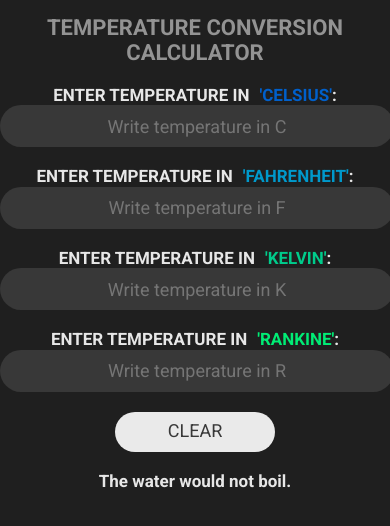
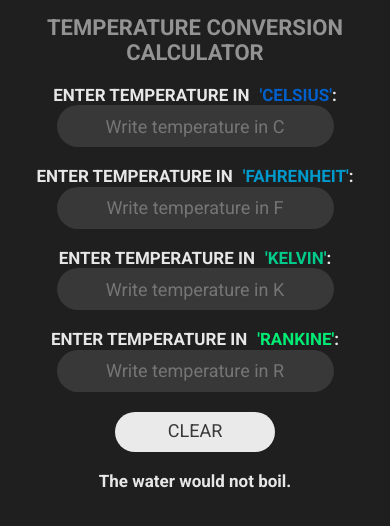
Before and after one commit to ilyaphilin/temperature-conversion-calculator, a React (Create React App) app: page / in a window 390 px wide. Shown: the top 526 px of the page. Built offline with nearby package versions, Linux system fonts and the light colour scheme.

Commit message:
fix inputs

```diff
--- a/public/index.html
+++ b/public/index.html
@@ -9,7 +9,7 @@
       name="description"
       content="Web site created using create-react-app"
     />
-    <title>React App</title>
+    <title>Calculator</title>
 
     <link rel="apple-touch-icon" href="%PUBLIC_URL%/calculator.png" />
     <link rel="manifest" href="%PUBLIC_URL%/manifest.json" />
--- a/src/components/calculator/index.jsx
+++ b/src/components/calculator/index.jsx
@@ -12,7 +12,7 @@ const TemperatureInput = ({value, scale, onChange}) => {
 
 const BoilingVerdict = ({temp}) => {
     if (temp >= 100) {
-        return <p>The water would boil.</p>;
+        return <p className='calculatorParagraph'>The water would boil.</p>;
     }
     return <p className='calculatorParagraph'>The water would not boil.</p>;
 }
--- a/src/components/calculator/style.css
+++ b/src/components/calculator/style.css
@@ -80,7 +80,7 @@ button:hover{
     }
     .calculatorInput{
         margin-top: 0;
-        width: 100%;
+        width: 70%;
     }
 }
 
```
